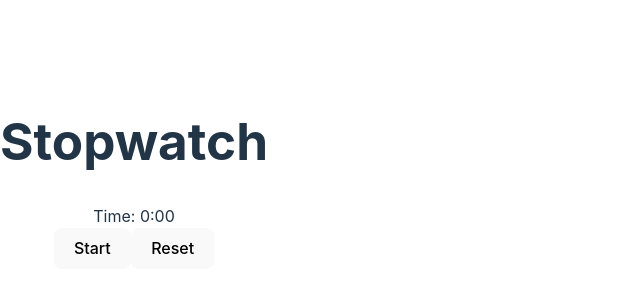
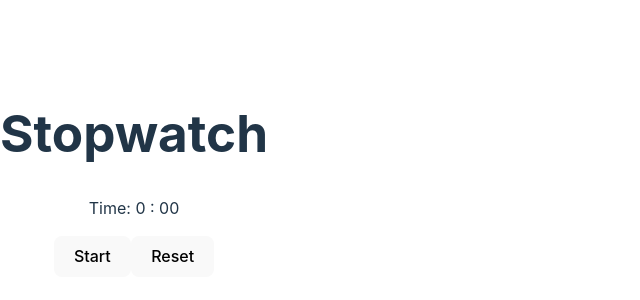
Before and after one commit to shahzebkhan7786/crio-fdt-intv, a React (Vite) app: page /xStopwatch in a window 1280 px wide. Shown: the part 226-526 px from the top of the page, without its empty margins (0-640 px from the left). Built offline with nearby package versions, Linux system fonts and the light colour scheme.

Commit message:
stopwatch changes3: edited time format, removed 1st 0 in mm

```diff
--- a/src/Stopwatch/Stopwatch.jsx
+++ b/src/Stopwatch/Stopwatch.jsx
@@ -20,22 +20,24 @@ const Stopwatch = () => {
         setTime(0)
     }
 
-    const displayTime = ()=>{
-        if(!time) return '0:00';
-        let mm = Math.floor(time/60);
-        let ss = time % 60;
-        let min = mm > 9 ? mm : `${mm}`;
+    const displayTime = seconds=>{
+        let min = Math.floor(seconds/60);
+        let ss = seconds % 60;
+
+        if(!seconds) {
+            min = 0;
+            ss = 0;
+        }
+
         let sec = ss > 9 ? ss : `0${ss}`;
         return `${min} : ${sec}`
     }
     return (
         <div>
             <h1>Stopwatch</h1>
-            Time: {displayTime()}
-            <div>
-                <button onClick={()=> setRunning(prev=> !prev)}>{running ? "Stop" : "Start"}</button>
-                <button onClick={handleReset}>Reset</button>
-            </div>
+            <p>Time: {displayTime(time)}</p>
+            <button onClick={()=> setRunning(prev=> !prev)}>{running ? "Stop" : "Start"}</button>
+            <button onClick={handleReset}>Reset</button>
         </div>
     );
 };
```
